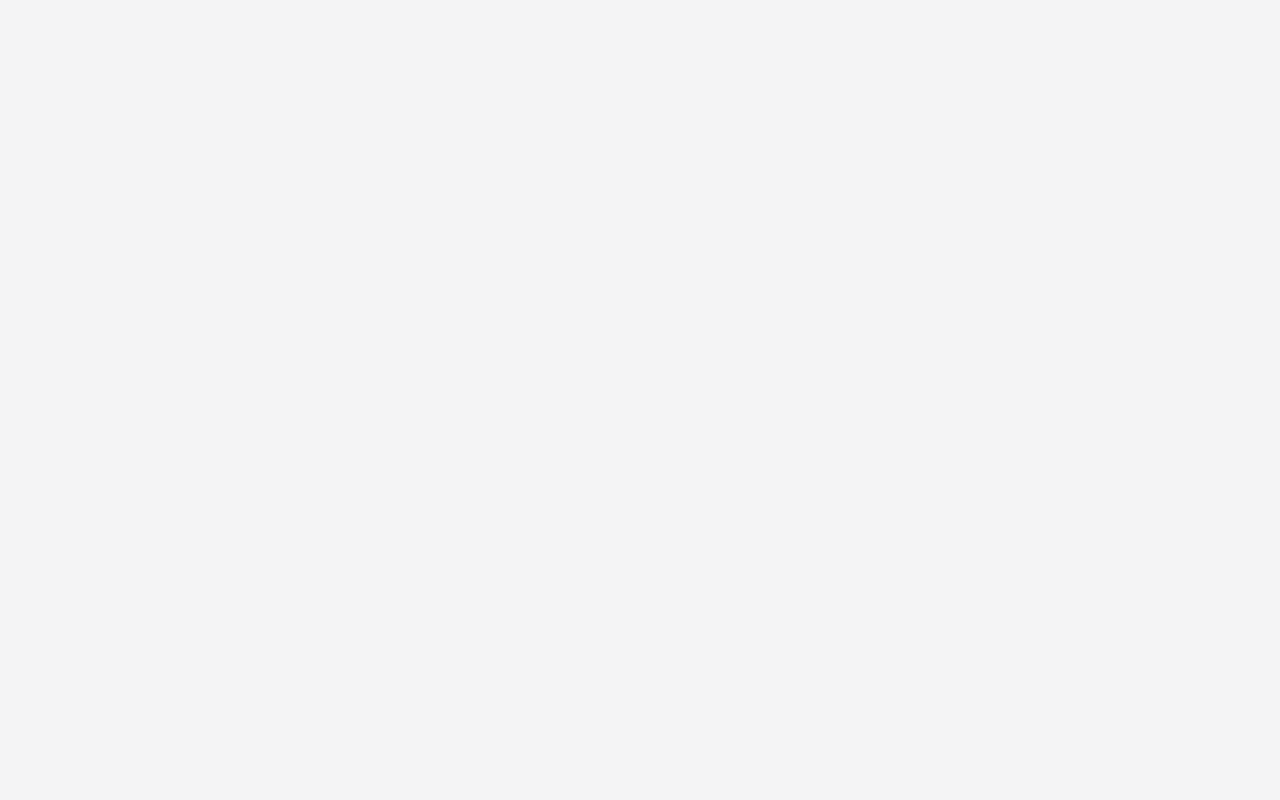
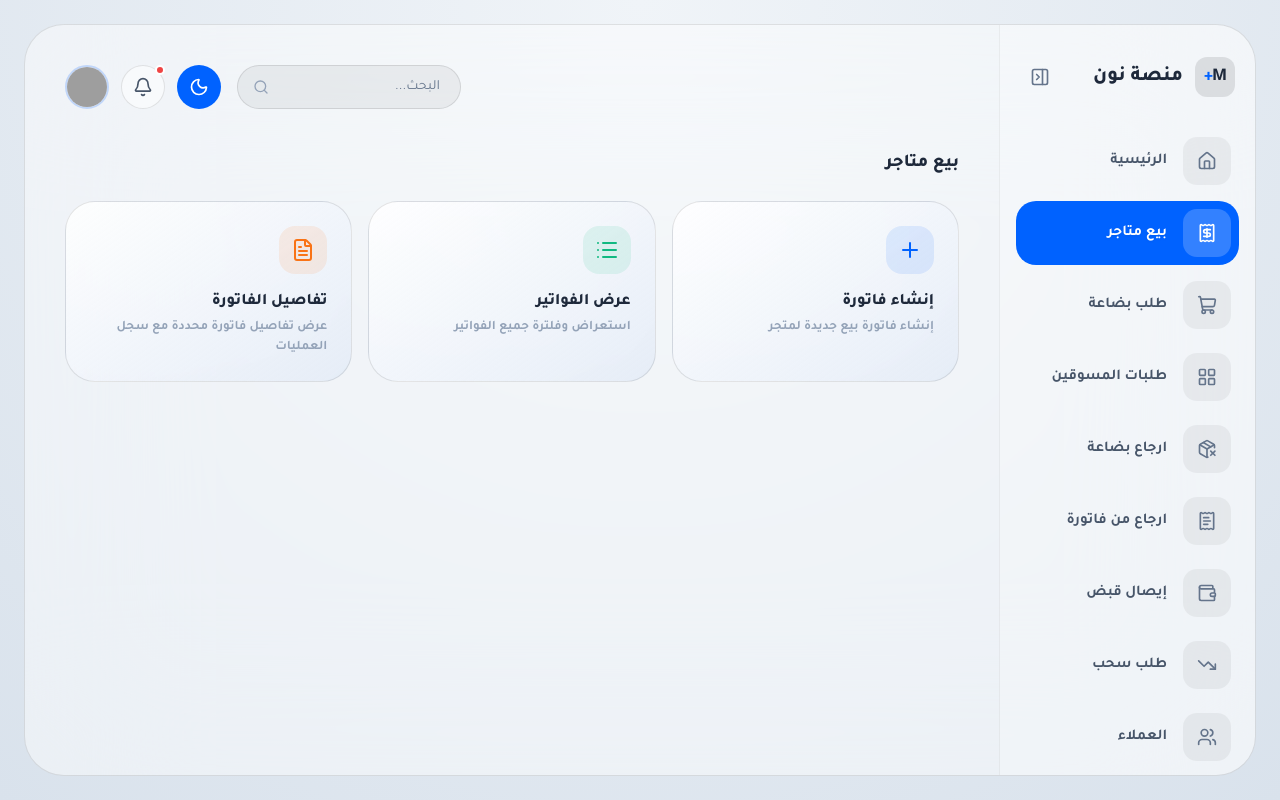
Before and after one commit to ofifice-alalem/tdm-design-for-v3, a React (Vite) app: page /store-sales in a window 1280 px wide. Before the commit this address had no page. Built offline with nearby package versions, Linux system fonts and the light colour scheme; grey boxes are pictures that could not be loaded.

Commit message:
commit -27

```diff
--- a/src/App.tsx
+++ b/src/App.tsx
@@ -7,12 +7,14 @@ import CreateReceiptPage from './pages/CreateReceiptPage';
 import WithdrawPage from './pages/WithdrawPage';
 import InvoicesListPage from './pages/InvoicesListPage';
 import StockOrdersPage from './pages/StockOrdersPage';
+import StoreSalesPage from './pages/StoreSalesPage';
 import InvoiceDetailPage from './pages/InvoiceDetailPage';
 
 export default function App() {
   return (
     <Routes>
-      <Route path="/" element={<Navigate to="/invoices" replace />} />
+      <Route path="/" element={<Navigate to="/store-sales" replace />} />
+      <Route path="/store-sales" element={<StoreSalesPage />} />
       <Route path="/invoices" element={<InvoicesListPage />} />
       <Route path="/invoices/:id" element={<InvoiceDetailPage />} />
       <Route path="/invoice/create" element={<CreateInvoicePage />} />
--- a/src/compenntes/layout/AppSidebar.tsx
+++ b/src/compenntes/layout/AppSidebar.tsx
@@ -12,8 +12,7 @@ interface AppSidebarProps {
 /* ── مسارات التنقل مع الصفحات الفعلية ── */
 const navItems = [
   { icon: <Home className="w-5 h-5" />,         label: 'الرئيسية',         to: '/' },
-  { icon: <Receipt className="w-5 h-5" />,       label: 'إنشاء فاتورة',       to: '/invoice/create' },
-  { icon: <FileText className="w-5 h-5" />,       label: 'عرض الفواتير',       to: '/invoices' },
+  { icon: <Receipt className="w-5 h-5" />,       label: 'بيع متاجر',          to: '/store-sales' },
   { icon: <ShoppingCart className="w-5 h-5" />,  label: 'طلب بضاعة',        to: '/order/new' },
   { icon: <LayoutGrid className="w-5 h-5" />,    label: 'طلبات المسوقين',    to: '/stock/orders' },
   { icon: <PackageX className="w-5 h-5" />,      label: 'ارجاع بضاعة',       to: '/stock/return' },
--- /dev/null
+++ b/src/pages/StoreSalesPage.tsx
@@ -0,0 +1,55 @@
+import { Link } from 'react-router-dom';
+import { Plus, List, FileText } from 'lucide-react';
+import { AppShell } from '../compenntes/layout';
+
+const CARDS = [
+  {
+    title: 'إنشاء فاتورة',
+    description: 'إنشاء فاتورة بيع جديدة لمتجر',
+    icon: <Plus className="w-6 h-6" />,
+    to: '/invoice/create',
+    color: 'text-primary bg-primary/10',
+  },
+  {
+    title: 'عرض الفواتير',
+    description: 'استعراض وفلترة جميع الفواتير',
+    icon: <List className="w-6 h-6" />,
+    to: '/invoices',
+    color: 'text-emerald-500 bg-emerald-500/10',
+  },
+  {
+    title: 'تفاصيل الفاتورة',
+    description: 'عرض تفاصيل فاتورة محددة مع سجل العمليات',
+    icon: <FileText className="w-6 h-6" />,
+    to: '/invoices/demo',
+    color: 'text-orange-500 bg-orange-500/10',
+  },
+];
+
+export default function StoreSalesPage() {
+  return (
+    <AppShell>
+      <div className="flex flex-col gap-6">
+        <span className="text-lg font-black text-slate-800 dark:text-white">بيع متاجر</span>
+
+        <div className="grid grid-cols-1 sm:grid-cols-2 lg:grid-cols-3 gap-4">
+          {CARDS.map((card) => (
+            <Link
+              key={card.to}
+              to={card.to}
+              className="spatial-card p-6 flex flex-col gap-4 hover:scale-[1.01] transition-transform cursor-pointer"
+            >
+              <div className={`w-12 h-12 rounded-[16px] flex items-center justify-center ${card.color}`}>
+                {card.icon}
+              </div>
+              <div className="flex flex-col gap-1">
+                <span className="text-[16px] font-black text-slate-800 dark:text-white">{card.title}</span>
+                <span className="text-[13px] font-bold text-slate-400 dark:text-white/40">{card.description}</span>
+              </div>
+            </Link>
+          ))}
+        </div>
+      </div>
+    </AppShell>
+  );
+}
```
